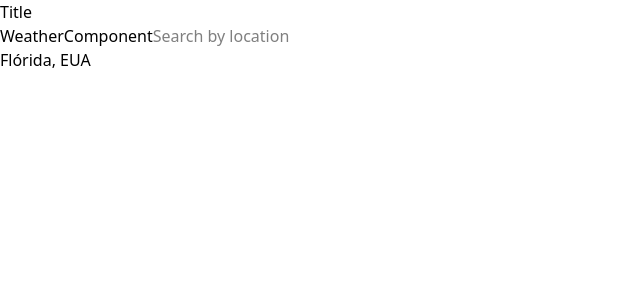
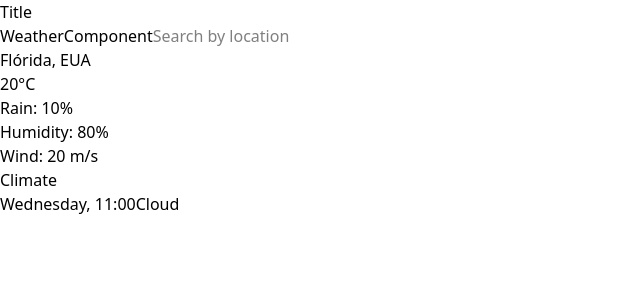
Before and after one commit to allangdasilva/react-weather-app, a React (Vite) app: page / in a window 1280 px wide. Shown: the top 300 px of the page, without its empty margins (0-640 px from the left). Built offline with nearby package versions, Linux system fonts and the light colour scheme.

Commit message:
Criar pattern de composição para MainCard

```diff
--- a/src/components/layout/WeatherComponent.tsx
+++ b/src/components/layout/WeatherComponent.tsx
@@ -1,3 +1,4 @@
+import { MainCard } from "../patterns/MainCard";
 import SearchBar from "../ui/SearchBar";
 import TextBody from "../ui/TextBody";
 
@@ -11,6 +12,15 @@ const WeatherComponent = () => {
         label="search-by-location"
       />
       <TextBody />
+      <MainCard.Root>
+        <MainCard.Image />
+        <MainCard.Celsius />
+        <MainCard.Infos />
+      </MainCard.Root>
+      <MainCard.Root>
+        <MainCard.Title />
+        <MainCard.CurrentDay />
+      </MainCard.Root>
     </div>
   );
 };
--- /dev/null
+++ b/src/components/patterns/MainCard/MainCardCelsius.tsx
@@ -0,0 +1,9 @@
+const MainCardCelsius = () => {
+  return (
+    <div>
+      20<span>°C</span>
+    </div>
+  );
+};
+
+export default MainCardCelsius;
--- /dev/null
+++ b/src/components/patterns/MainCard/MainCardCurrentDay.tsx
@@ -0,0 +1,10 @@
+const MainCardCurrentDay = () => {
+  return (
+    <div>
+      <span>Wednesday, 11:00</span>
+      <span>Cloud</span>
+    </div>
+  );
+};
+
+export default MainCardCurrentDay;
--- /dev/null
+++ b/src/components/patterns/MainCard/MainCardImage.tsx
@@ -0,0 +1,9 @@
+const MainCardImage = () => {
+  return (
+    <div>
+      <img src="" alt="" />
+    </div>
+  );
+};
+
+export default MainCardImage;
--- /dev/null
+++ b/src/components/patterns/MainCard/MainCardInfos.tsx
@@ -0,0 +1,17 @@
+const MainCardInfos = () => {
+  return (
+    <div>
+      <div>
+        Rain: <span>10%</span>
+      </div>
+      <div>
+        Humidity: <span>80%</span>
+      </div>
+      <div>
+        Wind: <span>20 m/s</span>
+      </div>
+    </div>
+  );
+};
+
+export default MainCardInfos;
--- /dev/null
+++ b/src/components/patterns/MainCard/MainCardRoot.tsx
@@ -0,0 +1,8 @@
+interface MainCardRootProps extends React.HTMLAttributes<HTMLDivElement> {
+  children: React.ReactNode;
+}
+const MainCardRoot = ({ children }: MainCardRootProps) => {
+  return <div>{children}</div>;
+};
+
+export default MainCardRoot;
--- /dev/null
+++ b/src/components/patterns/MainCard/MainCardTitle.tsx
@@ -0,0 +1,5 @@
+const MainCardTitle = () => {
+  return <h2>Climate</h2>;
+};
+
+export default MainCardTitle;
--- /dev/null
+++ b/src/components/patterns/MainCard/index.tsx
@@ -0,0 +1,15 @@
+import MainCardCelsius from "./MainCardCelsius";
+import MainCardCurrentDay from "./MainCardCurrentDay";
+import MainCardImage from "./MainCardImage";
+import MainCardInfos from "./MainCardInfos";
+import MainCardRoot from "./MainCardRoot";
+import MainCardTitle from "./MainCardTitle";
+
+export const MainCard = {
+  Root: MainCardRoot,
+  Image: MainCardImage,
+  Celsius: MainCardCelsius,
+  Infos: MainCardInfos,
+  Title: MainCardTitle,
+  CurrentDay: MainCardCurrentDay,
+};
```
